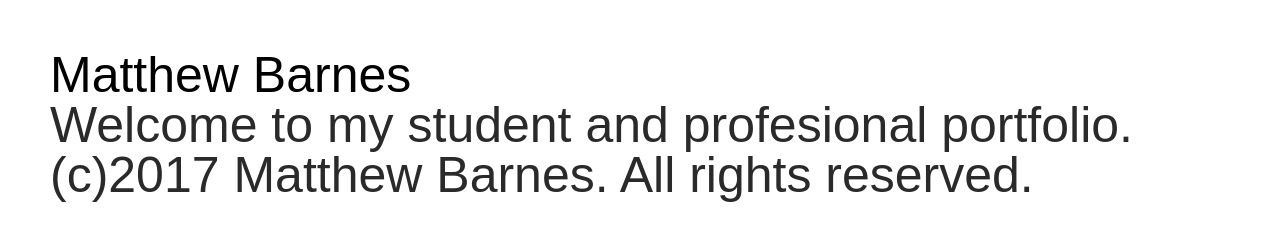
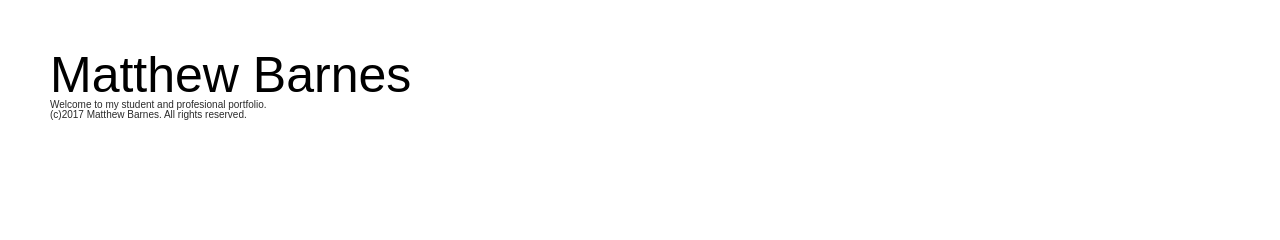
Before and after one commit to Mattbar/Mattbar.github.io, a plain HTML site: page index.html in a window 1280 px wide. Drawn offline with Linux system fonts and the light colour scheme.

Commit message:
Change font paragraph font size.

```diff
--- a/screen.css
+++ b/screen.css
@@ -48,7 +48,7 @@ article, aside, details, figcaption, figure, footer, header, hgroup, menu, nav,
 body {
   font-family: sans-serif;
   color: #2a2a2a;
-  font-size: 50px;
+  font-size: 10px;
 }
 
 a {
```
